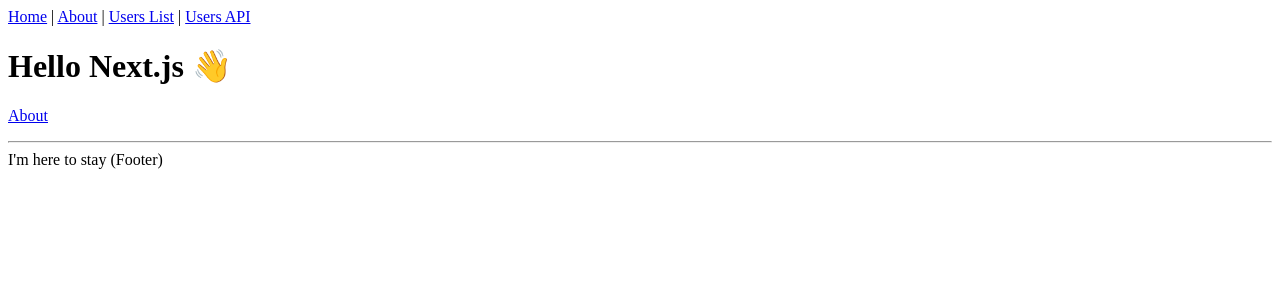
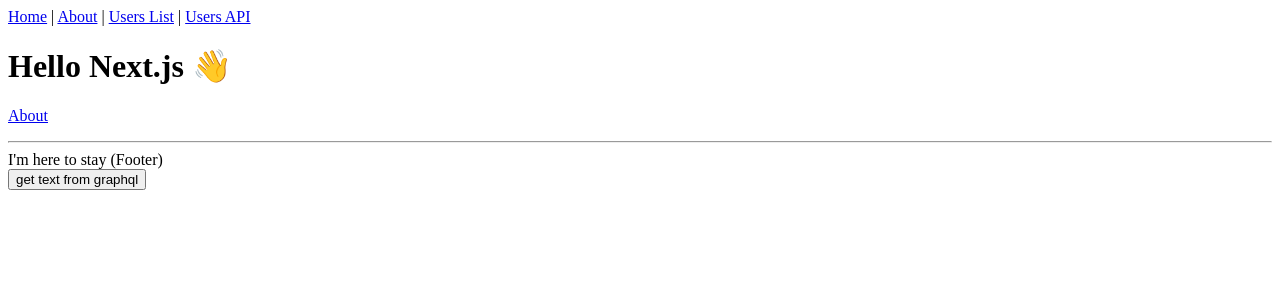
Before and after one commit to kei-nishikawa48/Agora, a Next.js app: page / in a window 1280 px wide. Shown: the top 300 px of the page. Built offline with nearby package versions, Linux system fonts and the light colour scheme.

Commit message:
apollo-clientの実装

```diff
--- a/package.json
+++ b/package.json
@@ -8,6 +8,7 @@
     "type-check": "tsc"
   },
   "dependencies": {
+    "@apollo/client": "^3.2.5",
     "apollo-server": "^2.18.2",
     "graphql": "^15.3.0",
     "mysql": "^2.18.1",
--- a/pages/index.tsx
+++ b/pages/index.tsx
@@ -1,7 +1,38 @@
-import Link from 'next/link'
-import Layout from '../components/Layout'
+import {
+  ApolloClient,
+  ApolloProvider,
+  gql,
+  InMemoryCache,
+  NormalizedCacheObject,
+} from '@apollo/client';
+import Link from 'next/link';
+import { useState } from 'react';
+import Layout from '../components/Layout';
 
-const IndexPage = () => (
+const IndexPage = () => {
+  const [text, set_text] = useState('');
+  const client: ApolloClient<NormalizedCacheObject> = new ApolloClient({
+    cache: new InMemoryCache(),
+    uri: 'http://localhost:4000/graphql',
+  });
+
+  const handle_click = async () => {
+    try {
+      const res = await client.query({
+        query: gql`
+          query {
+            hello
+          }
+        `,
+      });
+      set_text(res.data.hello);
+    } catch (res) {
+      console.error(res);
+    }
+  };
+
+  return (
+    <ApolloProvider client={client}>
       <Layout title="Home | Next.js + TypeScript Example">
         <h1>Hello Next.js 👋</h1>
         <p>
@@ -10,6 +41,10 @@ const IndexPage = () => (
           </Link>
         </p>
       </Layout>
-)
+      <button onClick={handle_click}>get text from graphql</button>
+      <h1>{text}</h1>
+    </ApolloProvider>
+  );
+};
 
-export default IndexPage
+export default IndexPage;
```
Also changed, not shown: 2 other files (tests, documents, lock files or other folders). Lines whose indentation alone changed are shown as unchanged.
